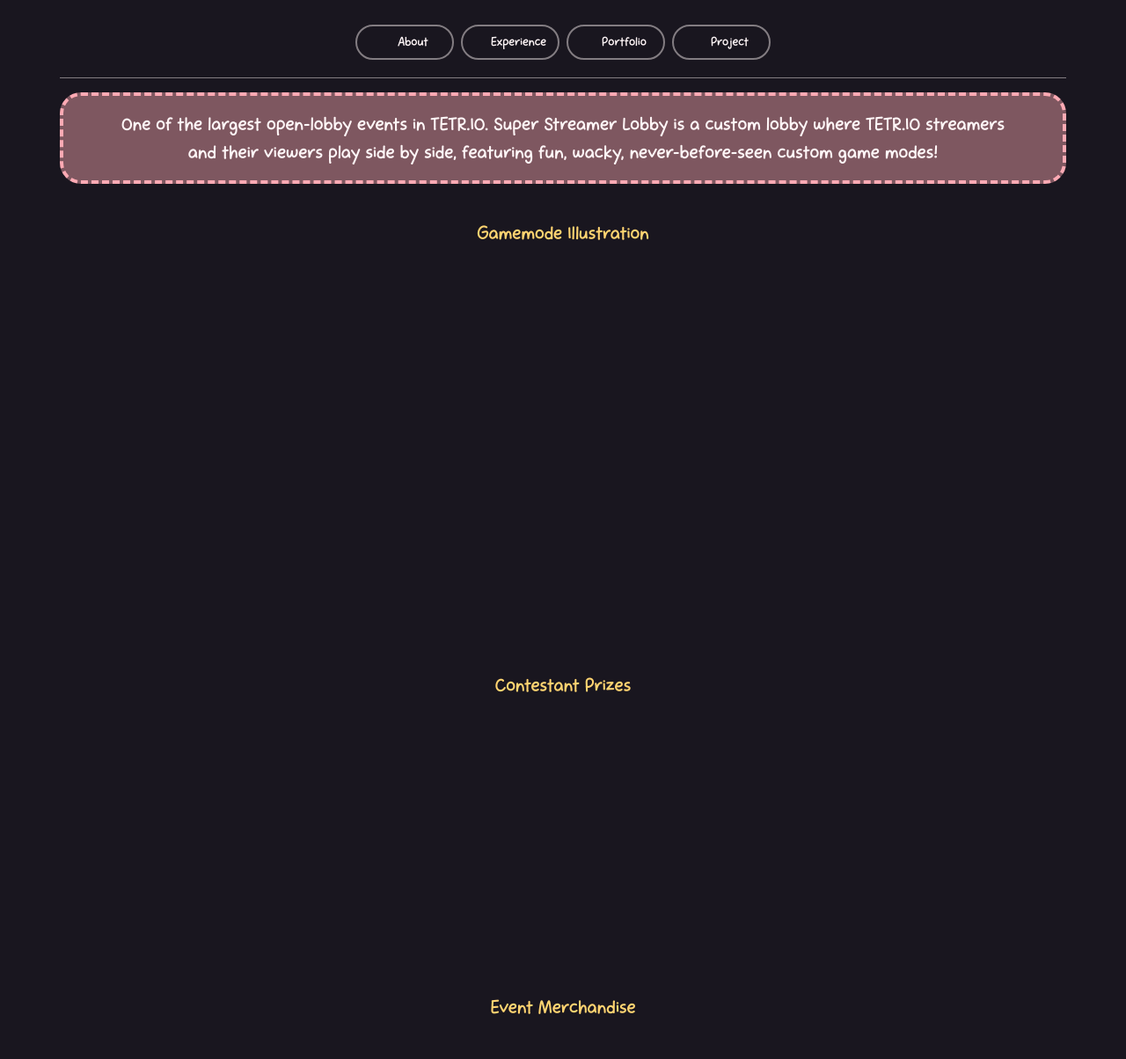
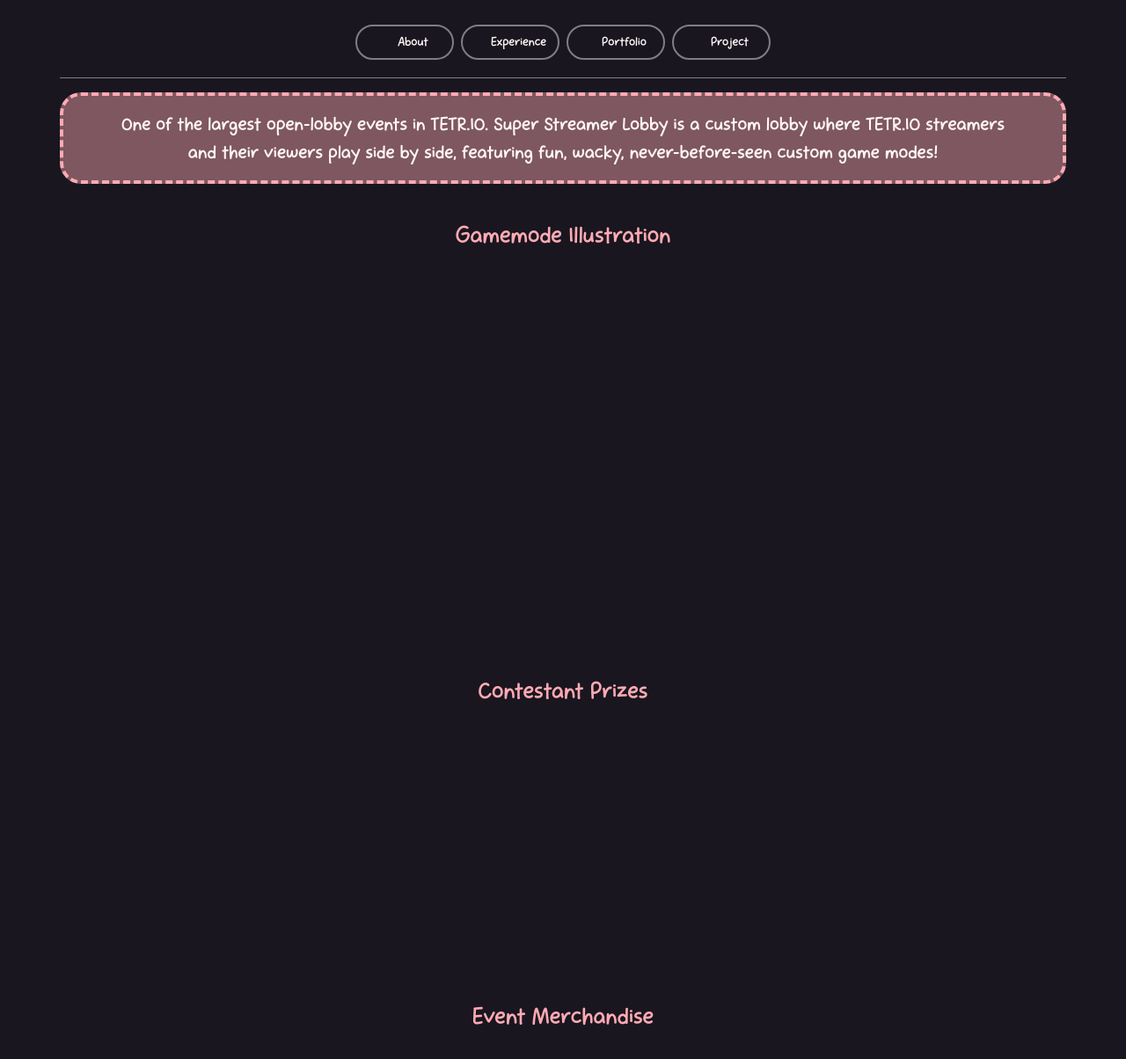
Before and after one commit to reiibei/ReiingArt, a SvelteKit app: page /ssl in a window 1280 px wide. Shown: the top 1204 px of the page at 88% size. Built offline with nearby package versions, Linux system fonts and the light colour scheme; some icons are missing.

Commit message:
text resizing

```diff
--- a/src/routes/dpcp/+page.svelte
+++ b/src/routes/dpcp/+page.svelte
@@ -27,8 +27,8 @@
 		</p>
 	</div>
 
-	<p class="bold mt-8 flex items-center text-2xl">
-		<span class="mx-2 text-yellow"> DupCup v2 Graphics </span>
+	<p class="bold mt-8 flex items-center text-3xl">
+		<span class="mx-2 text-pink"> DupCup v2 Graphics </span>
 	</p>
 
 	<div class="mb-4 flex flex-col items-center justify-center text-center">
@@ -190,8 +190,8 @@
 		</div>
 	</div>
 
-	<p class="bold mt-8 flex items-center text-2xl">
-		<span class="mx-2 text-yellow"> DupCup v1 Graphics </span>
+	<p class="bold mt-8 flex items-center text-3xl">
+		<span class="mx-2 text-pink"> DupCup v1 Graphics </span>
 	</p>
 	<div class="mb-4 flex flex-col items-center justify-center text-center">
 		<p>
--- a/src/routes/ssl/+page.svelte
+++ b/src/routes/ssl/+page.svelte
@@ -33,8 +33,8 @@
 		</p>
 	</div>
 
-	<p class="bold mt-8 flex items-center text-2xl">
-		<span class="mx-2 text-yellow"> Gamemode Illustration </span>
+	<p class="bold mt-8 flex items-center text-3xl">
+		<span class="mx-2 text-pink"> Gamemode Illustration </span>
 	</p>
 
 	<div class="flex w-full flex-row gap-2">
@@ -109,8 +109,8 @@
 		</div>
 	</div>
 
-	<p class="bold mt-8 flex items-center text-2xl">
-		<span class="mx-2 text-yellow">Contestant Prizes</span>
+	<p class="bold mt-8 flex items-center text-3xl">
+		<span class="mx-2 text-pink">Contestant Prizes</span>
 	</p>
 	<div class="flex w-full flex-row gap-2">
 		<!-- SSL4 Levhanni -->
@@ -180,8 +180,8 @@
 		</div>
 	</div>
 
-	<p class="bold mt-8 flex items-center text-2xl">
-		<span class="mx-2 text-yellow">Event Merchandise</span>
+	<p class="bold mt-8 flex items-center text-3xl">
+		<span class="mx-2 text-pink">Event Merchandise</span>
 	</p>
 	<div class="flex w-full flex-row gap-2">
 		<!-- Beginner Mode -->
```
